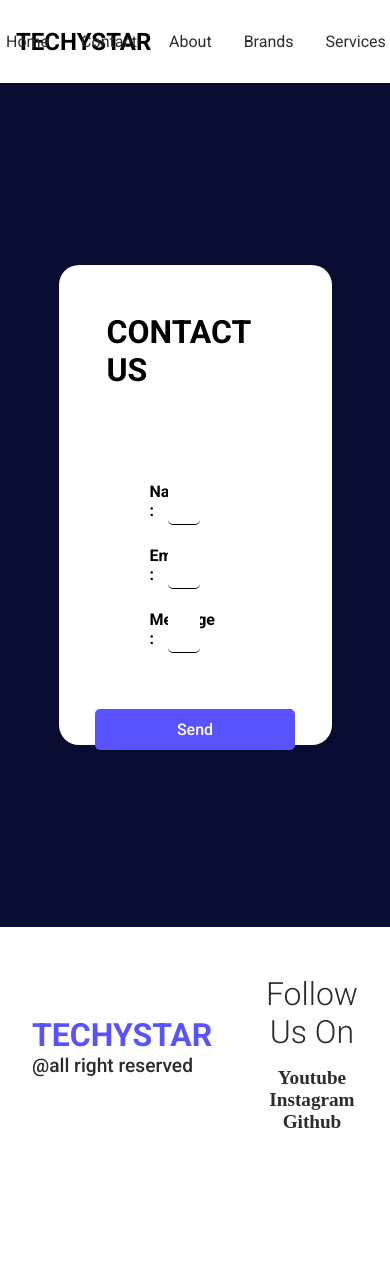
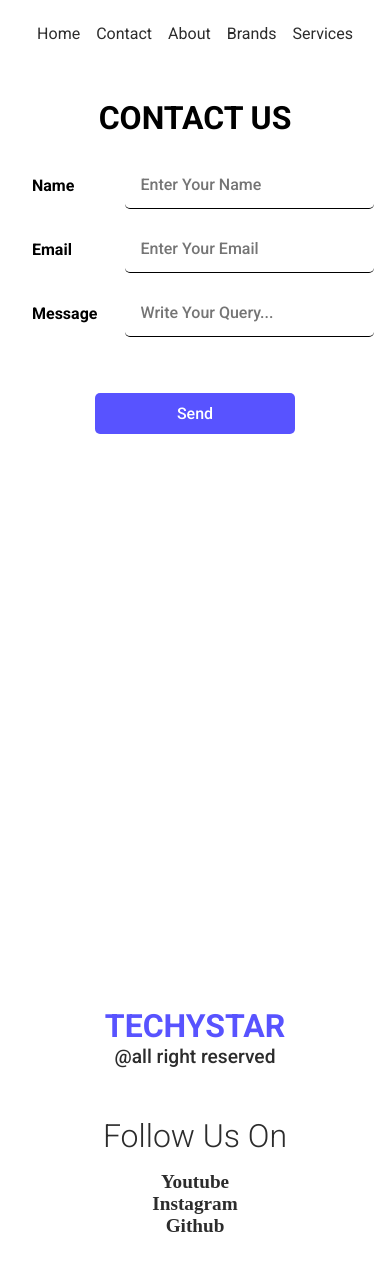
Before and after one commit to AaaSsHhUu/one, a React (Create React App) app: page /contact in a window 390 px wide. Shown: the top 1270 px of the page. Before the commit the page ends 1133 px from the top, so only its background shows below. Built offline with nearby package versions, Linux system fonts and the light colour scheme.

Commit message:
Made website responsive by mediaquery.scss

```diff
--- a/src/App.js
+++ b/src/App.js
@@ -10,7 +10,7 @@ import './style/Header.scss';
 import './style/Home.scss';
 import './style/footer.scss';
 import './style/contact.scss';
-
+import './style/mediaquery.scss';
 
 export default function App() {
   return (
--- a/src/components/Contact.jsx
+++ b/src/components/Contact.jsx
@@ -7,17 +7,17 @@ export default function Contact() {
             <h1>Contact Us</h1>
             <form>
                 <div>
-                    <label>Name :</label>
+                    <label>Name</label>
                     <input type="text" required placeholder='Enter Your Name' />
                 </div>
 
                 <div>
-                    <label>Email :</label>
+                    <label>Email</label>
                     <input type='email' required placeholder='Enter Your Email' />
                 </div>
 
                 <div>
-                    <label>Message :</label>
+                    <label>Message</label>
                     <input type="text" required placeholder='Write Your Query...' />
                 </div>
 
--- /dev/null
+++ b/src/style/mediaquery.scss
@@ -0,0 +1,118 @@
+@import 'colors';
+
+@media screen and (max-width:820px){
+    .home3{
+        height: 130vh;
+
+        > div{
+            height: 120vh;
+        }
+    }
+    .contact{
+        > main{
+            height: 100vh;
+            width: 100%;
+            padding: 3rem;
+            border-radius: 0;
+
+            > h1{
+                text-align: center;
+            }
+        }
+    }
+}
+
+
+
+@media screen and (max-width:700px){
+    nav{
+        > h1{
+            display: none;
+        }
+        >main{
+            width: 100%;
+            justify-content: center;
+
+            > a{
+                margin: 0.5rem;
+            }
+        }
+    }
+
+    .home{
+        align-items: center;
+
+        > main{
+
+            > h1{
+                font-size: 3rem;
+            }
+            > p{
+                font-size: 0.9rem;
+            }
+        }
+
+        &::before{
+            border-radius: 0;
+        }
+    }
+
+    .home2{
+        height: auto;
+        flex-direction: column;
+        padding: 100px 0;
+        > img{
+            width: 100%;
+            margin-top: 10rem;
+        }
+        > div{
+            width: 100%;
+            justify-content:flex-start;
+        }
+    }
+
+    .home3{
+        height: 120vh;
+        > div{
+            text-align: center;
+            width: 100%;
+            border-radius: 0;
+            > p{
+                padding: 1rem;
+                font-size: 0.9rem;
+                line-height: 150%;
+            }
+        }
+    }
+    .home4{
+        height: auto;
+        align-items: center;
+        > div{
+            border-radius: 0;
+            width: 100%;
+            height: unset;
+        }
+    }
+    .contact{
+        > main{
+            padding: 1rem;
+            > h1{
+                margin: 1rem;
+            }
+            > form{
+                margin: 0;
+                > div{
+                    width: 100%;
+                }
+            }
+        }
+    }
+    footer{
+        height: 50vh;
+        grid-template-columns: 1fr;
+        padding: 5rem;
+        > div{
+            align-items: center;
+        }
+    }
+}
```
